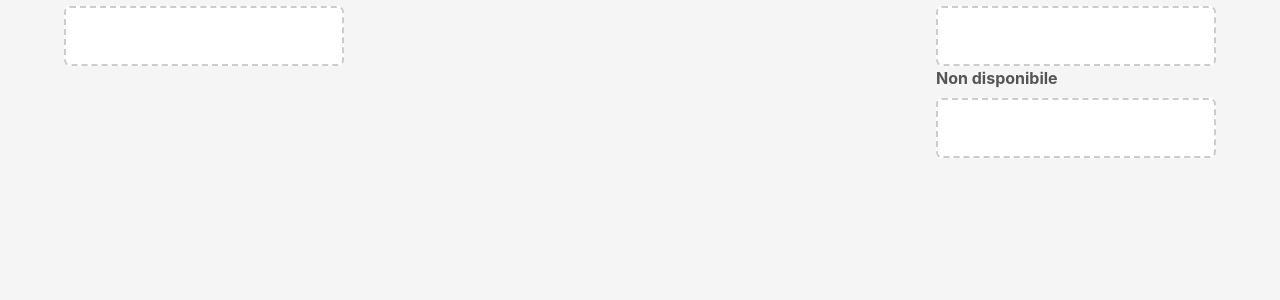
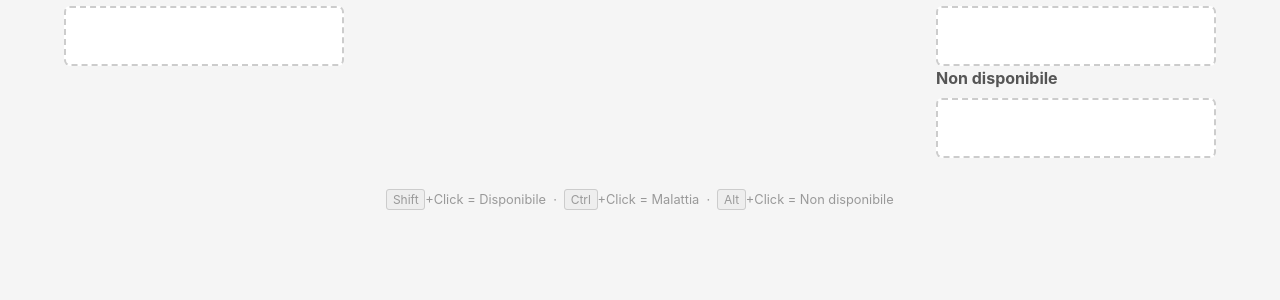
Before and after one commit to theCrius/presence-planner, a Flask app: page / in a window 1280 px wide. Shown: the part 178-478 px from the top of the page. Run offline with Flask 3, Linux system fonts and the light colour scheme; data that the repository does not hold is empty.

Commit message:
Aggiunto footer con promemoria scorciatoie tastiera
Co-Authored-By: Claude Opus 4.5 <noreply@anthropic.com>

```diff
--- a/static/css/style.css
+++ b/static/css/style.css
@@ -258,3 +258,20 @@ h1 {
     background: #e74c3c;
     color: #fff;
 }
+
+/* === Footer scorciatoie === */
+.keybind-hint {
+    margin-top: 2rem;
+    text-align: center;
+    color: #999;
+    font-size: 0.8rem;
+}
+
+.keybind-hint kbd {
+    background: #eee;
+    border: 1px solid #ccc;
+    border-radius: 3px;
+    padding: 0.1rem 0.35rem;
+    font-size: 0.75rem;
+    font-family: inherit;
+}
--- a/templates/index.html
+++ b/templates/index.html
@@ -34,6 +34,12 @@
     </div>
 </div>
 
+<footer class="keybind-hint">
+    <kbd>Shift</kbd>+Click = Disponibile &nbsp;&middot;&nbsp;
+    <kbd>Ctrl</kbd>+Click = Malattia &nbsp;&middot;&nbsp;
+    <kbd>Alt</kbd>+Click = Non disponibile
+</footer>
+
 <div id="save-feedback" class="save-feedback hidden"></div>
 {% endblock %}
 
```
